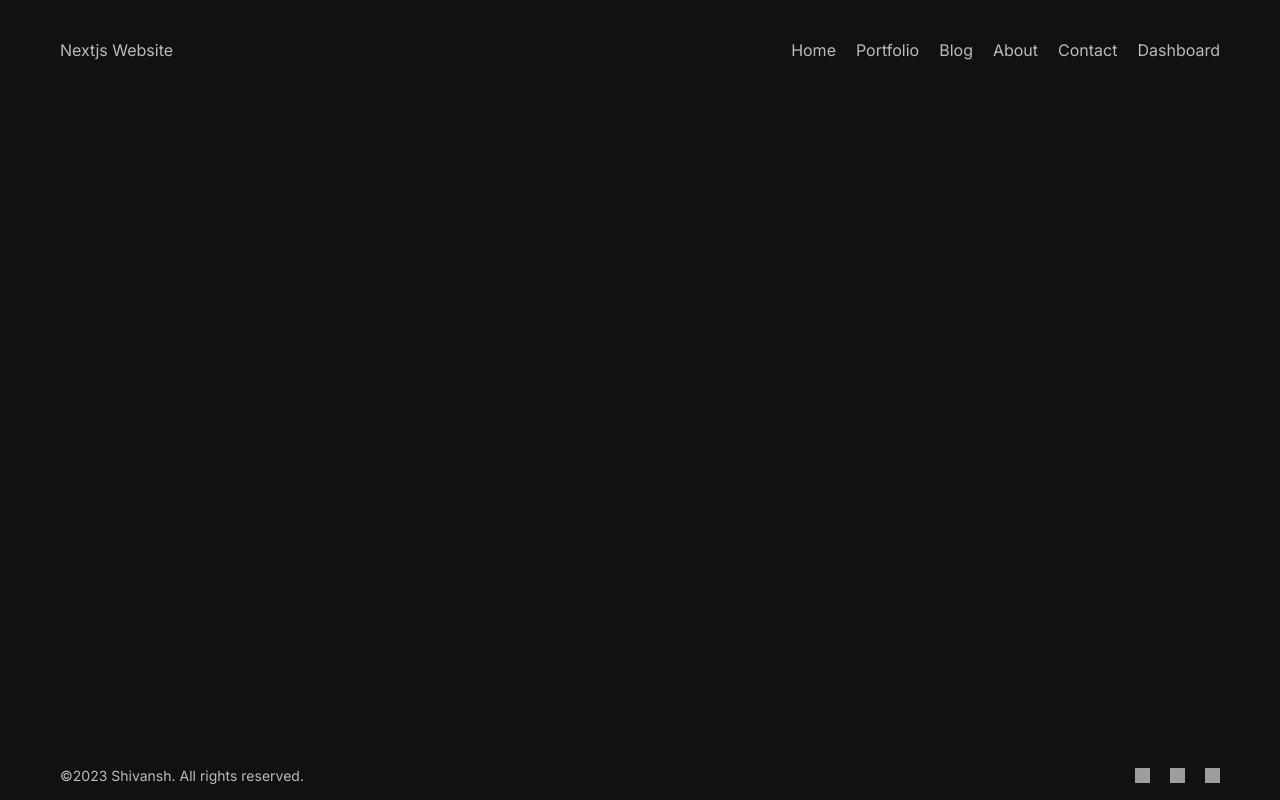
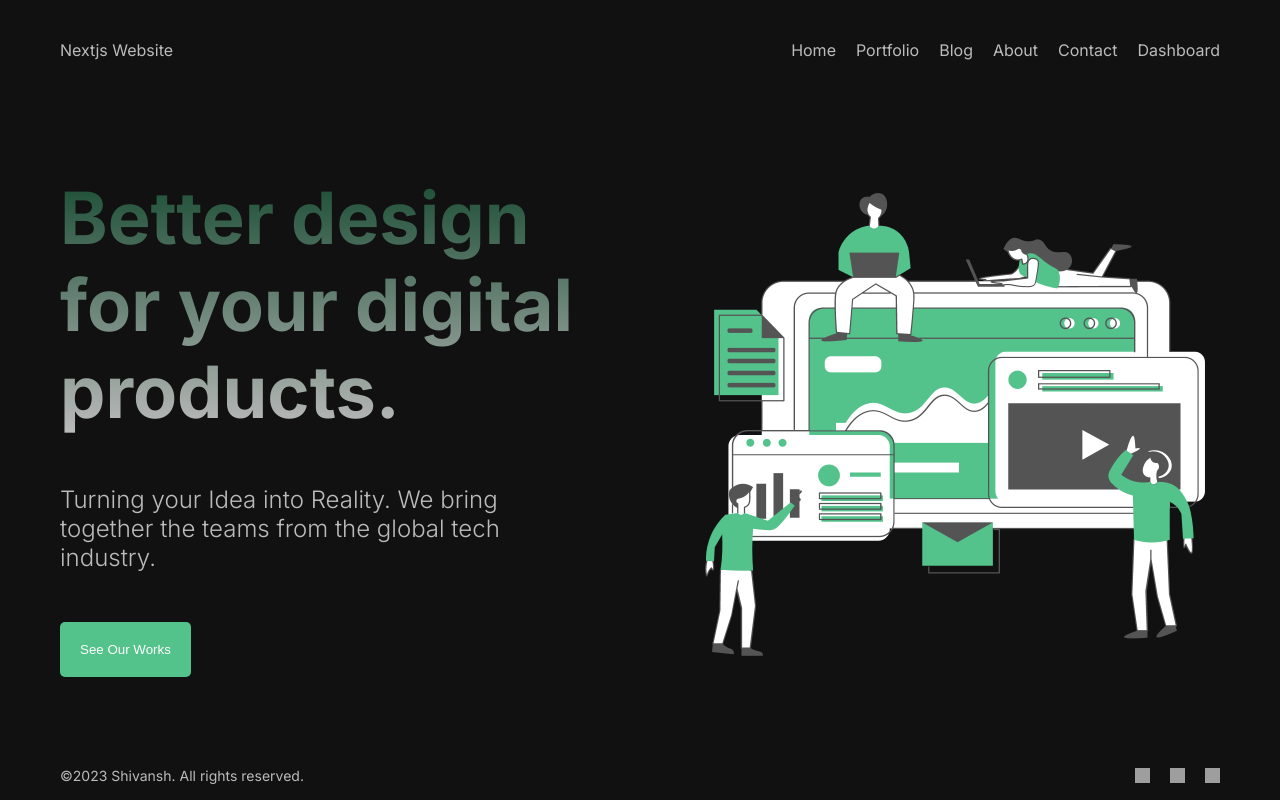
Before and after one commit to shivansh22agra/next.jsNewApp, a Next.js app: page / in a window 1280 px wide. Built offline with nearby package versions, Linux system fonts and the light colour scheme; grey boxes are pictures that could not be loaded.

Commit message:
main page.jsx update

```diff
--- a/src/app/page.jsx
+++ b/src/app/page.jsx
@@ -1,6 +1,26 @@
 import Image from "next/image";
 import styles from "./page.module.css";
+import Hero from "public/hero.png";
+import { Button } from "@/components/button/Button";
 
 export default function Home() {
-  return <></>;
+  return (
+    <>
+      <div className={styles.container}>
+        <div className={styles.item}>
+          <h1 className={styles.title}>
+            Better design for your digital products.
+          </h1>
+          <p className={styles.desc}>
+            Turning your Idea into Reality. We bring together the teams from the
+            global tech industry.
+          </p>
+          <Button url="/portfolio" text="See Our Works" />
+        </div>
+        <div className={styles.item}>
+          <Image src={Hero} alt="image" className={styles.img} />
+        </div>
+      </div>
+    </>
+  );
 }
--- a/src/app/page.module.css
+++ b/src/app/page.module.css
@@ -1,32 +1,20 @@
+.img {
+  height: 500px;
+  width: 100%;
+  object-fit: contain;
+  /* animation: move 3s infinite ease alternate; */
+}
 .container {
   display: flex;
-  flex-direction: column;
-  /* align-items: center; */
-  margin: 10 auto;
+  justify-content: center;
   gap: 100px;
 }
-
 .item {
   flex: 1;
   display: flex;
   flex-direction: column;
   gap: 50px;
 }
-
-.title {
-  font-size: 72px;
-  background: linear-gradient(to bottom, #194c33, #bbb);
-  /* -webkit-background-clip: text; */
-  -webkit-text-fill-color: transparent;
-}
-
-.img {
-  width: 100%;
-  height: 500px;
-  object-fit: contain;
-  /* animation: move 3s infinite ease alternate; */
-}
-
 @keyframes move {
   from {
     transform: translateY(-10px);
@@ -36,6 +24,13 @@
   }
 }
 
+.title {
+  font-size: 72px;
+  background: linear-gradient(to bottom, #194c33, #bbb);
+  -webkit-background-clip: text;
+  -webkit-text-fill-color: transparent;
+}
+
 .desc {
   font-size: 24px;
   font-weight: 300;
--- /dev/null
+++ b/src/app/portfolio/page.jsx
@@ -0,0 +1,5 @@
+import React from "react";
+
+export const page = () => {
+  return <div>page</div>;
+};
--- /dev/null
+++ b/src/components/button/Button.jsx
@@ -0,0 +1,12 @@
+import React from "react";
+import styles from "./button.module.css";
+import Link from "next/link";
+export const Button = ({ text, url }) => {
+  return (
+    <>
+      <Link href={url}>
+        <button className={styles.container}>{text}</button>
+      </Link>
+    </>
+  );
+};
--- /dev/null
+++ b/src/components/button/button.module.css
@@ -0,0 +1,9 @@
+.container {
+  padding: 20px;
+  cursor: pointer;
+  background-color: #53c28b;
+  border: none;
+  border-radius: 5px;
+  /* width: max-content; */
+  color: white;
+}
```
Also changed, not shown: public/hero.png (added), src/app/portfolio/page.module.css (added).
